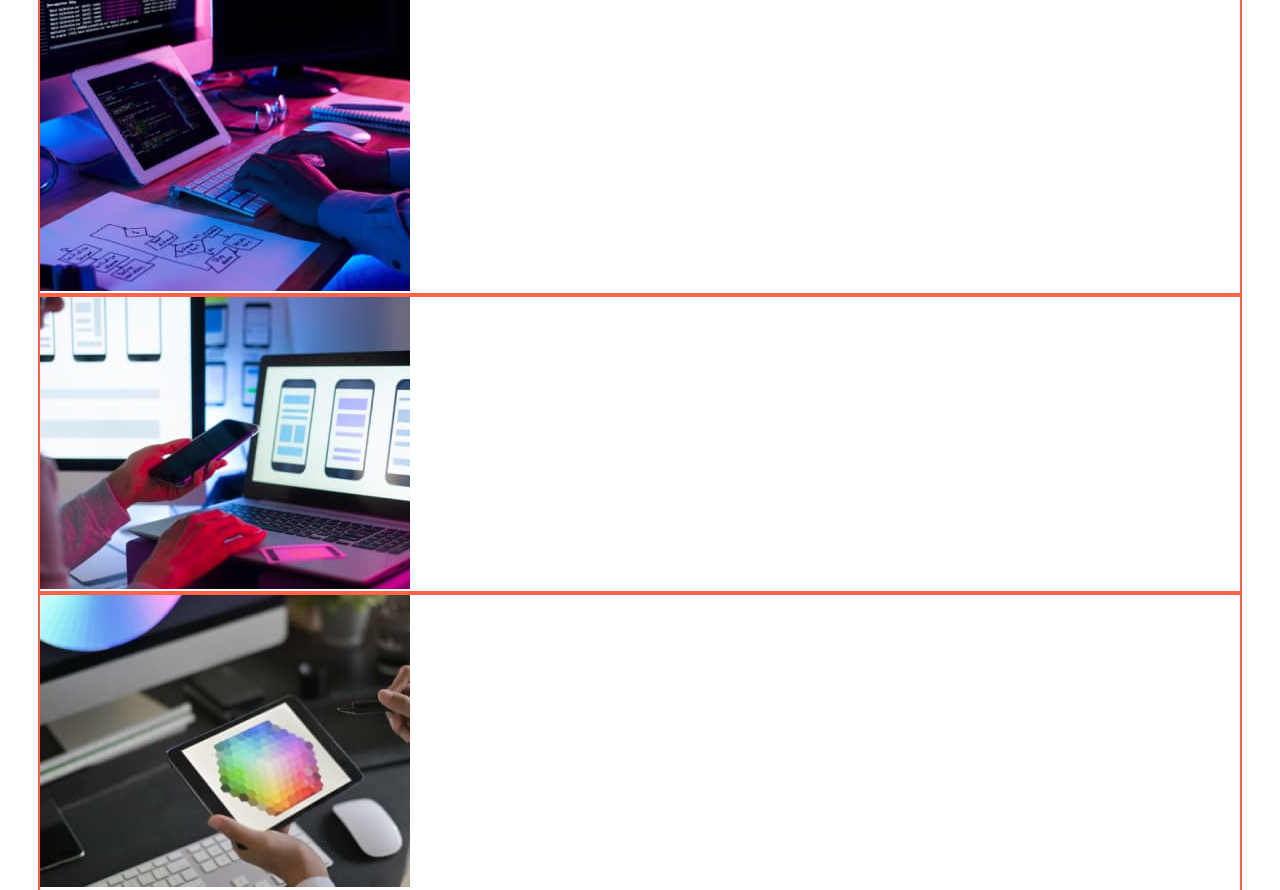
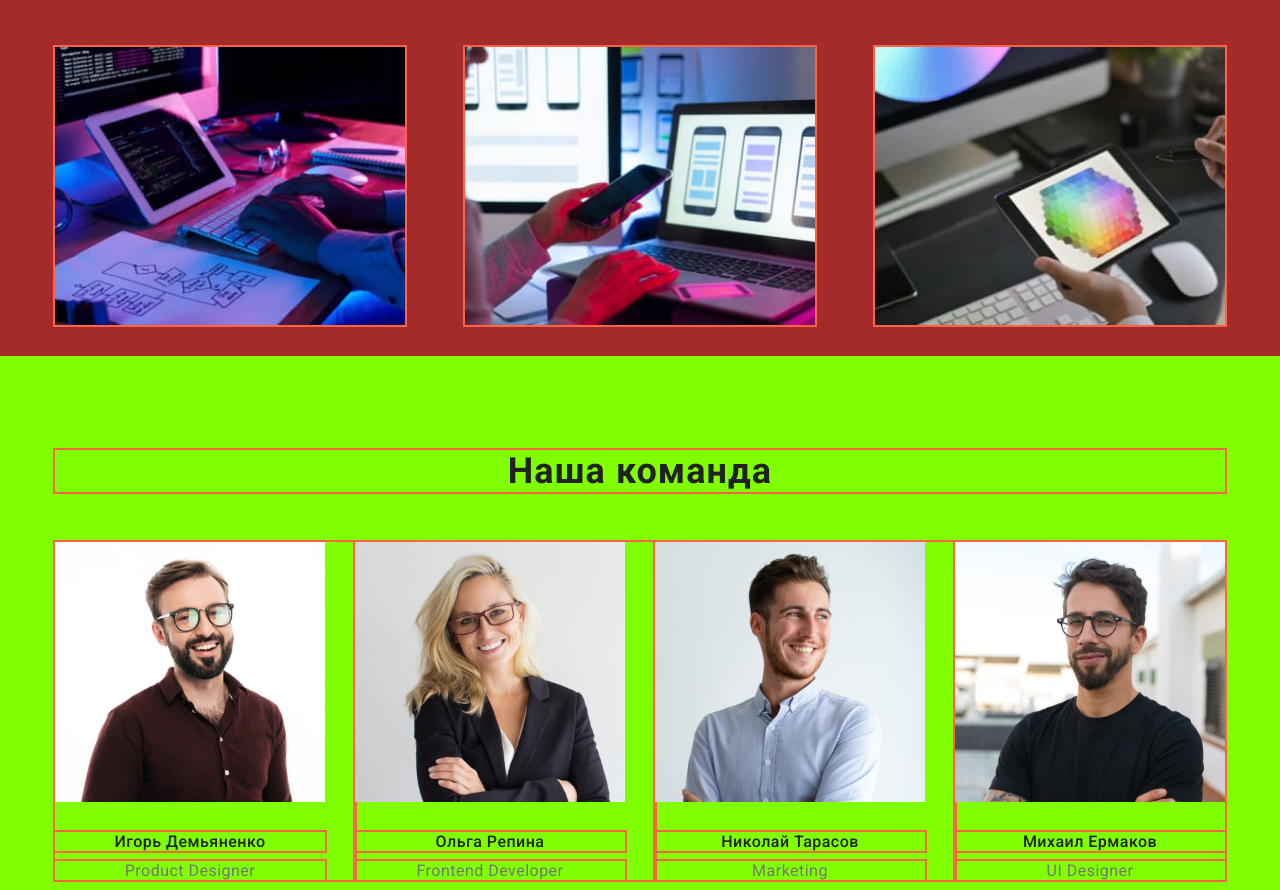
Before and after one commit to ElenaStepanchuk/goit-markup-hw-03, a plain HTML site: page index.html in a window 1280 px wide. Shown: the part 1060-1950 px from the top of the page. Drawn offline with nearby package versions, Linux system fonts and the light colour scheme.

Commit message:
our occupation

```diff
--- a/css/styles.css
+++ b/css/styles.css
@@ -12,6 +12,9 @@ body {
     margin-left: auto;
     margin-right: auto;
     width: 1200px;
+    padding-left: 15px;
+    padding-right: 15px;
+
 }
 .list {
     list-style: none;
@@ -20,6 +23,14 @@ body {
 .link {
     text-decoration: none;
     outline: 2px solid tomato;
+}
+img {
+    display: block;
+    max-width: 100%;
+    height: auto;
+}
+.section {
+
 }
 /* Сброс отступов между элементами */
 h1,
@@ -40,6 +51,10 @@ ol {
     padding-left: 0;
 }
 /* =======================header======================= */
+.header-container {
+    display: flex;
+    align-items: center;
+}
 /* log */
 .log-web {
     color:var(--accent-color);
@@ -86,6 +101,7 @@ padding-bottom: 32px;
 /* header-adress */
 .header-adress {
     display: flex;
+    align-items: center;
 }
 .header-adress .list:not(:last-child) {
     margin-right: 50px;
@@ -106,10 +122,7 @@ a[href="tel:+380961111111"]
 {
     color:var(--accent-color);
 }
-.header {
-    display: flex;
-    align-items: center;
-}
+
 /* =======================hero======================= */
 .hero {
     background-color: #2F303A;
@@ -188,10 +201,10 @@ outline: 1px solid blue;
     background-color: var(--accent-color);
 }
 /* our occupation */
-.our-occupation-title {
-
+.our-occupation {
+    background-color: brown;
 }
-.our-occupation h2{
+.our-occupation-title{
     color:var(--title-color);
     font-family: Roboto, sans-serif;
     font-weight: 700;
@@ -199,16 +212,26 @@ outline: 1px solid blue;
     line-height: 1.17;
     text-align: center;
     letter-spacing: 0.03em;
+    margin-bottom: 50px;
+}
+.our-ocupation-list {
+    display: flex;
+    margin-right: -30px;
+    margin-left: -30px;
+}
+.our-ocupation-list .list {
+    margin-right: 30px;
+    margin-left: 30px;
+    margin-bottom: 31px;
+    flex-basis: calc((100% - 90px) / 3);
 }
 /* our team */
 .our-team {
-    padding-top: 125px;
-    padding-bottom: 94px;
+    padding: 94px 15px;
+    background-color: chartreuse;
 }
 .our-team-title {
     margin-bottom: 50px;
-}
-.our-team h2{
     color:var(--title-color);
     font-family: Roboto, sans-serif;
     font-weight: 700;
@@ -225,6 +248,8 @@ outline: 1px solid blue;
     line-height: 1.19;
     text-align: center;
     letter-spacing: 0.03em;
+    margin-top: 30px;
+
 }
 .our-team p {
     font-family: Roboto, sans-serif;
@@ -232,7 +257,18 @@ outline: 1px solid blue;
     line-height: 1.19;
     text-align: center;
     letter-spacing: 0.03em;
+    margin-top: 10px;
 }
+.our-team-list {
+    display: flex;
+    align-items: center;
+}
+.our-team-list .list:not(:last-child) {
+    padding-right: 30px;
+}
+/* .our-team-list .list {
+    flex-basis: calc ((100% - 120px) / 4);
+} */
 /* =======================footer======================= */
 .footer {
     background-color: #2F303A;
--- a/index.html
+++ b/index.html
@@ -12,7 +12,8 @@
         </head>
     <body>
         <!-- header -->
-        <header class="container header">
+        <header class="header">
+           <div class="container header-container">
             <nav class="nav">
                 <a class="log-web link" lang="en" href="./">Web<span class="log-studio">Studio</span></a>
                 <ul class="header-nav">
@@ -25,6 +26,7 @@
                 <li class="list"><a class="link" lang="en" href="mailto:info@devstudio.com">info@devstudio.com</a></li>
                 <li class="list"><a class="link" href="tel:+380961111111">+38 096 111 11 11</a></li>
             </ul>
+           </div>
         </header>
         <main>
         <!-- hero -->
@@ -62,21 +64,28 @@
         <section class="our-occupation">
             <div class="container">
             <h2 class="our-occupation-title">Чем мы занимаемся</h2>
-            <ul>
-                <li class="list"><img src="./images/zanyatiya/box1.jpg"
+            <ul class="our-ocupation-list">
+                <li class="list">
+                    <img src="./images/zanyatiya/box1.jpg"
                     alt="Руки человека печатающие на клавиатуре за компьютерным столом"
                     width="370"
                     height="294">
                     </li>
-                <li class="list"><img src="./images/zanyatiya/box2.jpg"
+                <li class="list">
+                    <article>
+                    <img src="./images/zanyatiya/box2.jpg"
                     alt="Руки человека держащие телефон, сидящий за компьютерным столом с ноутбуком"
                     width="370"
                     height="294">
+                    </article>
                 </li>
-                <li class="list"><img src="./images/zanyatiya/box3.jpg"
+                <li class="list">
+                    <article>
+                    <img src="./images/zanyatiya/box3.jpg"
                     alt="Человеческая рука держит планшет за компьютерным столом с компьютером"
                     width="370"
                     height="294">
+                    </article>
                 </li>
             </ul>
             </div>
@@ -85,7 +94,7 @@
         <section class="our-team">
             <div class="container">
             <h2 class="our-team-title">Наша команда</h2>
-            <ul>
+            <ul class="our-team-list">
                 <li class="list">
                     <img src="./images/command/igor-demyanenko.jpg"
                         alt="Фото Игоря Демьяненко"
```
Lines whose indentation alone changed are shown as unchanged.
